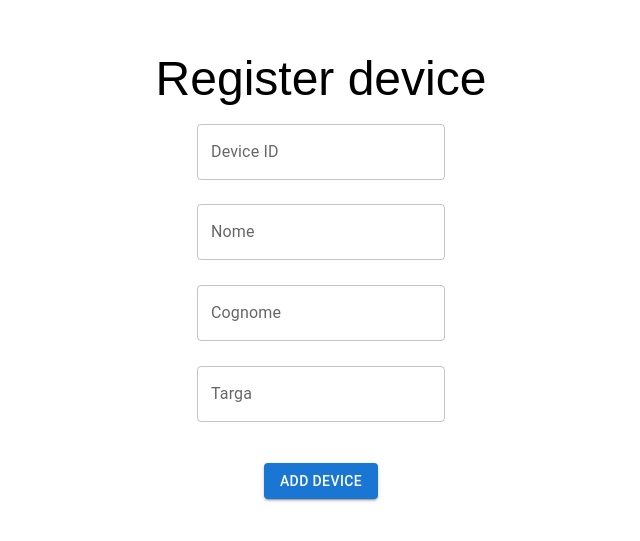
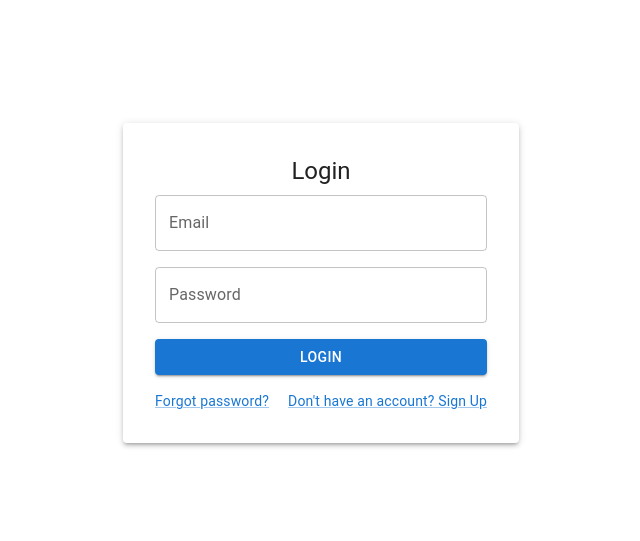
Before and after one commit to DefEnge/AntiTheftBoat, a React (Vite) app in the folder BoatManager/front-end/: page / in a window 1280 px wide. Shown: the part 117-658 px from the top of the page, without its empty margins (319-959 px from the left). Built offline with nearby package versions, Linux system fonts and the light colour scheme.

Commit message:
Feat: added frontend for login

```diff
--- a/BoatManager/front-end/package.json
+++ b/BoatManager/front-end/package.json
@@ -20,6 +20,7 @@
     "axios": "^1.7.9",
     "react": "^19.0.0",
     "react-dom": "^19.0.0",
+    "react-hook-form": "^7.54.2",
     "react-router": "^7.1.5",
     "react-router-dom": "^7.1.5",
     "styled-components": "^6.1.15"
--- a/BoatManager/front-end/src/App.tsx
+++ b/BoatManager/front-end/src/App.tsx
@@ -1,18 +1,18 @@
 import React, { useState } from "react";
 import { BrowserRouter, Link, Route, Routes } from 'react-router-dom'
 import { Links } from './constants'
-import { ManagementPage, DeviceListPage, AlertPage } from './pages'
+import { ManagementPage, DeviceListPage, AlertPage, LoginPage, Unauthorized } from './pages'
 
-//import './App.css';
 
 const App: React.FC = () => {
 
   return (
     <BrowserRouter>
       <Routes>
-        <Route path={Links[0]} element={<ManagementPage />}></Route >
+        <Route path={Links[0]} element={<LoginPage />}></Route >
         <Route path={Links[1]} element={<DeviceListPage />}></Route >
-        <Route path={Links[2]} element={<AlertPage />}></Route >
+        <Route path={Links[2]} element={<ManagementPage />}></Route >
+        <Route path={Links[3]} element={<AlertPage />}></Route >
       </Routes>
     </BrowserRouter >
   )
--- a/BoatManager/front-end/src/components/NavBar/NavBar.tsx
+++ b/BoatManager/front-end/src/components/NavBar/NavBar.tsx
@@ -3,6 +3,7 @@ import ManageAccountsIcon from '@mui/icons-material/ManageAccounts';
 import PeopleIcon from '@mui/icons-material/People';
 import CloudIcon from '@mui/icons-material/Cloud';
 import CampaignIcon from '@mui/icons-material/Campaign';
+import LoginIcon from '@mui/icons-material/Login';
 import React from "react";
 import { Links, NavLinks } from "../../constants";
 import MenuButton from "../Button/MenuButton";
@@ -26,6 +27,8 @@ const NavBar: React.FC = () => {
         return <CloudIcon />;
       case 'Alert':
         return <Badge color="error" badgeContent={alerts}> < CampaignIcon color="error" /></Badge>;
+      case 'Login':
+        return <LoginIcon />;
 
       default:
         return <></>;
--- a/BoatManager/front-end/src/pages/LoginPage/LoginPage.tsx
+++ b/BoatManager/front-end/src/pages/LoginPage/LoginPage.tsx
@@ -1,18 +1,71 @@
-import React, { useState, useEffect } from "react";
+import React from "react";
 import axios from "axios";
-import { NavBar } from "../../components";
-import { ContentWrapper } from "../../components/Wrapper/style";
+import { TextField, Button, Container, Typography, Box, Paper, Link } from "@mui/material";
+import { useForm, SubmitHandler } from "react-hook-form";
+
+interface LoginFormInputs {
+	email: string;
+	password: string;
+}
 
 const LoginPage: React.FC = () => {
+	const {
+		register,
+		handleSubmit,
+		formState: { errors },
+	} = useForm<LoginFormInputs>();
+
+	const onSubmit: SubmitHandler<LoginFormInputs> = async (data) => {
+		try {
+			const response = await axios.post("#", data);
+			console.log("Login successful", response.data);
+			// Handle successful login (e.g., save token, redirect user)
+		} catch (error) {
+			console.error("Login error", error);
+			alert("Login failed. Please try again.");
+		}
+	};
+
 	return (
-		<>
+		<Box sx={{ display: "flex", justifyContent: "center", alignItems: "center", height: "100vh", width: "100vw", padding: 2, boxSizing: "border-box" }}>
 
-			<ContentWrapper>
-				<NavBar />
-
-			</ContentWrapper>
-		</>
-	)
-}
+			<Container component="main" maxWidth="xs" sx={{ display: "flex", justifyContent: "center", alignItems: "center", minWidth: 0 }}>
+				<Paper elevation={3} sx={{ padding: 4, textAlign: "center", width: "100%", maxWidth: 400, margin: "auto" }}>
+					<Typography variant="h5" gutterBottom>
+						Login
+					</Typography>
+					<Box component="form" onSubmit={handleSubmit(onSubmit)} sx={{ display: "flex", flexDirection: "column", gap: 2 }}>
+						<TextField
+							fullWidth
+							label="Email"
+							{...register("email", { required: "Email is required" })}
+							error={!!errors.email}
+							helperText={errors.email?.message}
+						/>
+						<TextField
+							fullWidth
+							label="Password"
+							type="password"
+							{...register("password", { required: "Password is required" })}
+							error={!!errors.password}
+							helperText={errors.password?.message}
+						/>
+						<Button type="submit" variant="contained" fullWidth>
+							Login
+						</Button>
+					</Box>
+					<Box sx={{ display: "flex", justifyContent: "space-between", marginTop: 2, flexWrap: "wrap" }}>
+						<Link href="#" variant="body2">
+							Forgot password?
+						</Link>
+						<Link href="#" variant="body2">
+							Don't have an account? Sign Up
+						</Link>
+					</Box>
+				</Paper>
+			</Container>
+		</Box>
+	);
+};
 
 export default LoginPage;
--- /dev/null
+++ b/BoatManager/front-end/src/pages/Unauthorized/Unauthorized.tsx
@@ -0,0 +1,32 @@
+
+import { Box, Typography, Button } from "@mui/material";
+import { useNavigate } from "react-router-dom";
+
+const Unauthorized = () => {
+	const navigate = useNavigate();
+
+	return (
+		<Box
+			sx={{
+				display: "flex",
+				flexDirection: "column",
+				alignItems: "center",
+				justifyContent: "center",
+				height: "100vh",
+				textAlign: "center",
+			}}
+		>
+			<Typography variant="h3" color="error" sx={{ mb: 2 }}>
+				403 - Access Denied
+			</Typography>
+			<Typography variant="body1" sx={{ mb: 3 }}>
+				You do not have permission to view this page.
+			</Typography>
+			<Button variant="contained" color="primary" onClick={() => navigate("/")}>
+				Go to Home
+			</Button>
+		</Box>
+	);
+};
+
+export default Unauthorized;
```
Also changed, not shown: BoatManager/front-end/src/pages/index.ts (+6 -2 lines), 1 other file (tests, documents, lock files or other folders).
